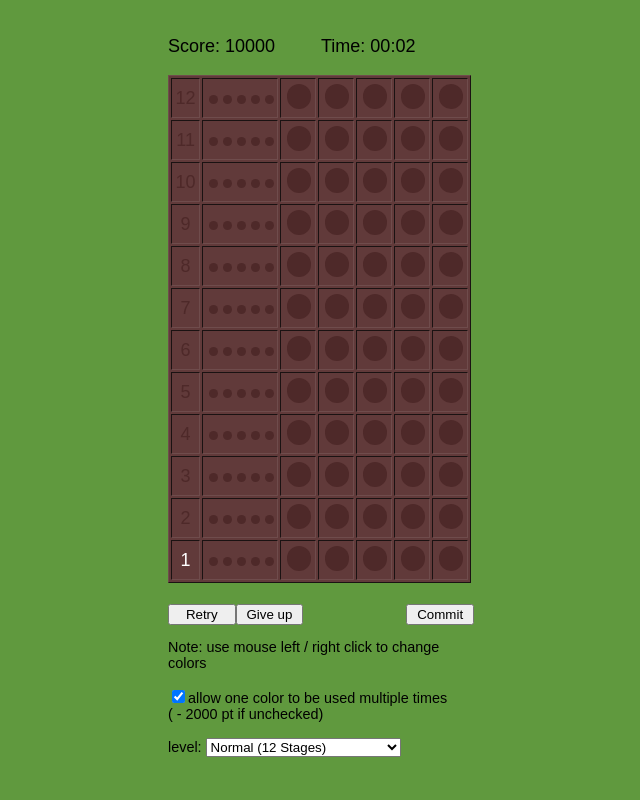
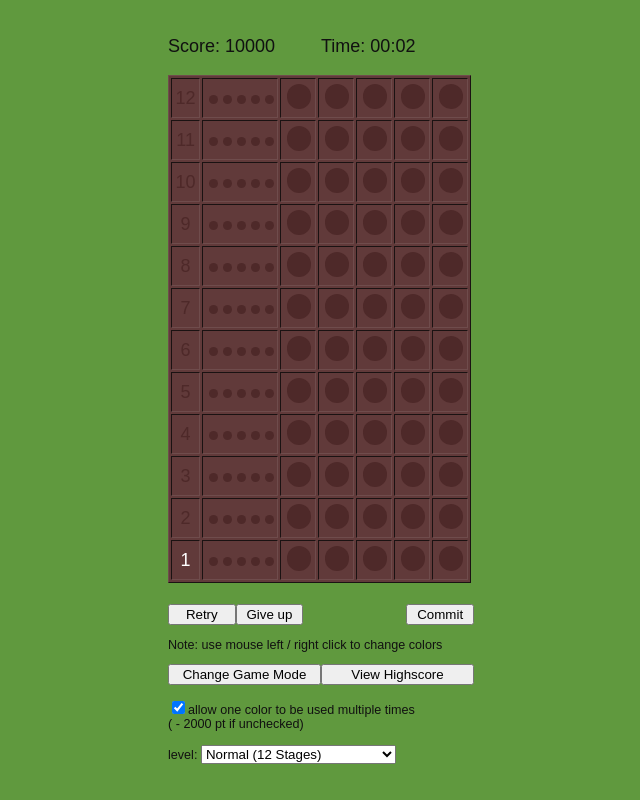
Before and after one commit to row-she/mastermind, a plain HTML site: page index.html in a window 1280 px wide. Both pictures are taken after a click on the button "Play Highscore". Shown: the whole page, without its empty margins (319-959 px from the left). Drawn offline with Linux system fonts and the light colour scheme.

Commit message:
added [game-mode] and [view-highscore] buttons, minor css changes

```diff
--- a/index.html
+++ b/index.html
@@ -26,9 +26,12 @@
       <span></span>
       <button id="commit" onclick="submitStage()">Commit</button>
     </div>
+    <p>Note: use mouse left / right click to change colors</p>
+      <div class="button-case">
+        <button onclick="window.location.reload()">Change Game Mode</button>
+        <button onclick="viewHighscore">View Highscore</button>
+      </div>
     <p>
-      Note: use mouse left / right click to change colors<br>
-      <br>
       <input type="checkbox" id="allow-multiple" onclick="allowMultiple(this)">allow one color to be used multiple times
       <br><span class="has-hint" data-hint="( - 2000 pt if unchecked)"></span><br><br>
       level: <select onchange="setLimit(this)" id="stage-selector">
--- a/mastermind.css
+++ b/mastermind.css
@@ -1,11 +1,11 @@
-body {font-family: sans-serif; font-size: 18px; background-color: #60993E;}
+body {font-family: sans-serif; font-size: 18px; background-color: #60993E; color: #111;}
+button:hover {cursor: pointer;}
 
 #board {margin: 2em auto; width: 17em; display: none;}
 #game-mode {margin: 2em auto; width: 17em;}
 #game-mode ul {font-size: 0.8em; padding: 0; list-style-position: inside;}
 #game-mode ul li {margin-bottom: 1em;}
 
-#comment {color: #111;}
 .highscore-hint {display: none;}
 
 #score-and-time {display: none; margin-bottom: 1em;}
@@ -42,4 +42,4 @@ td[data-color="7"]::after{background: #FFFFFF;}
 .button-case span {flex: 2;}
 #commit {float: right;}
 
-p {font-size: 0.8em;}
+p {font-size: 0.7em;}
```
